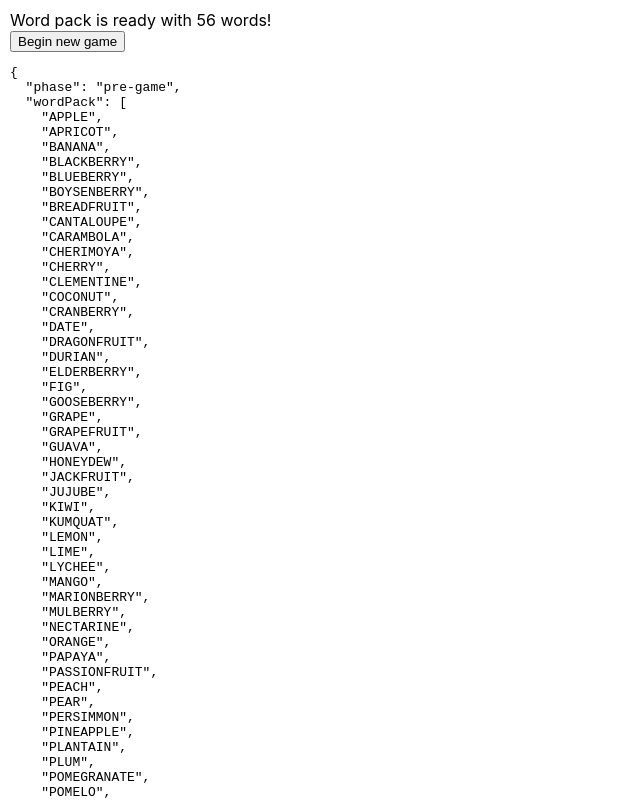
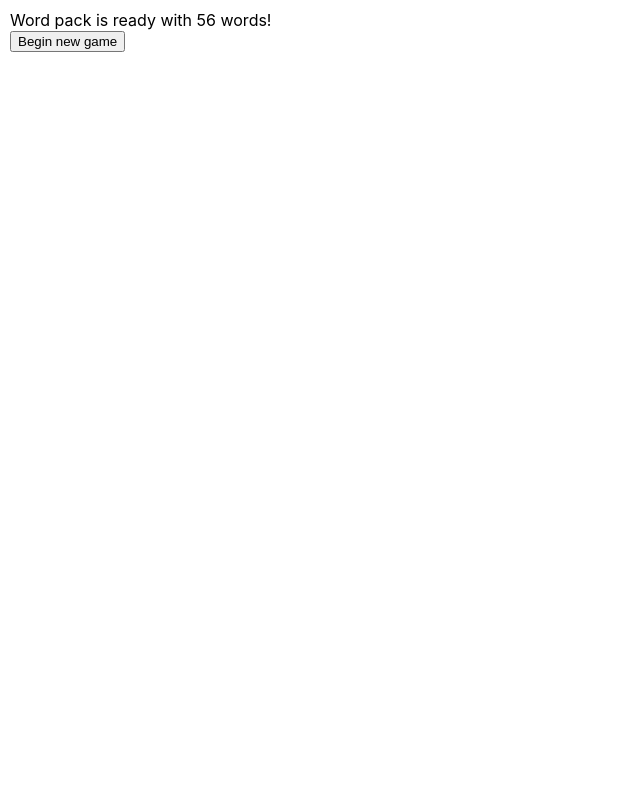
Before and after one commit to code-chronicles-code/react-word-scramble, a React (Create React App) app: page / in a window 1280 px wide. Shown: the top 800 px of the page, without its empty margins (0-640 px from the left). Built offline with nearby package versions, Linux system fonts and the light colour scheme.

Commit message:
Remove some debug information

```diff
--- a/src/App.tsx
+++ b/src/App.tsx
@@ -10,42 +10,35 @@ function App() {
     fetch("fruits.txt")
       .then((response) => response.text())
       .then((text) => {
-        setTimeout(
-          () =>
         dispatch({
           type: "load-data",
           wordPack: text
             .split("\n")
             .map((word) => word.toUpperCase().trim())
             .filter(Boolean),
-            }),
-          3000,
-        );
+        });
       });
   }, [dispatch]);
 
-  let content = null;
   switch (state.phase) {
     case "pre-game": {
       if (state.wordPack == null) {
-        content = <>Loading data...</>;
-        break;
+        return <div className={styles.container}>Loading data...</div>;
       }
 
-      content = (
-        <>
+      return (
+        <div className={styles.container}>
           <div>Word pack is ready with {state.wordPack.length} words!</div>
           <button onClick={() => dispatch({ type: "start-game" })}>
             Begin new game
           </button>
-        </>
+        </div>
       );
-      break;
     }
 
     case "in-game": {
-      content = (
-        <>
+      return (
+        <div className={styles.container}>
           <div>Goal: {state.goal}</div>
           <div>
             <label>
@@ -59,30 +52,24 @@ function App() {
               />
             </label>
           </div>
-        </>
+        </div>
       );
-      break;
     }
 
     case "post-game": {
-      content = (
-        <>
+      return (
+        <div className={styles.container}>
           <div>Nice game! You guessed {state.goal}</div>
           <button onClick={() => dispatch({ type: "start-game" })}>
             Begin new game
           </button>
-        </>
+        </div>
       );
-      break;
     }
   }
 
-  return (
-    <div className={styles.container}>
-      {content}
-      <pre>{JSON.stringify(state, null, 2)}</pre>
-    </div>
-  );
+  // This should never happen!
+  return <div className={styles.container}>Something unexpected happened!</div>;
 }
 
 export default App;
--- a/src/useAppState.ts
+++ b/src/useAppState.ts
@@ -78,6 +78,7 @@ export function reducer(state: State, action: Action): State {
     }
   }
 
+  // This should never happen!
   return state;
 }
 
```
Lines whose indentation alone changed are shown as unchanged.
